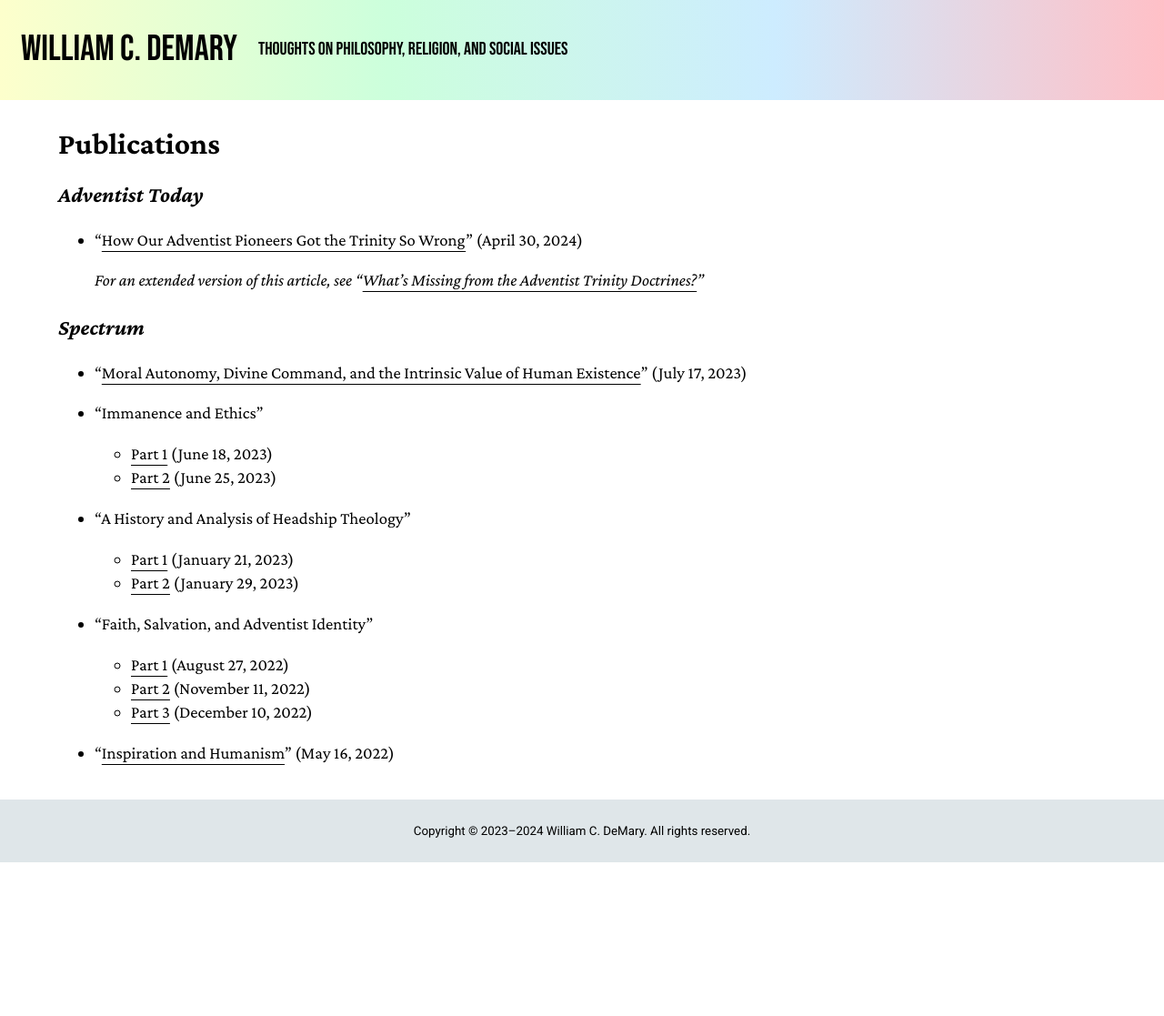
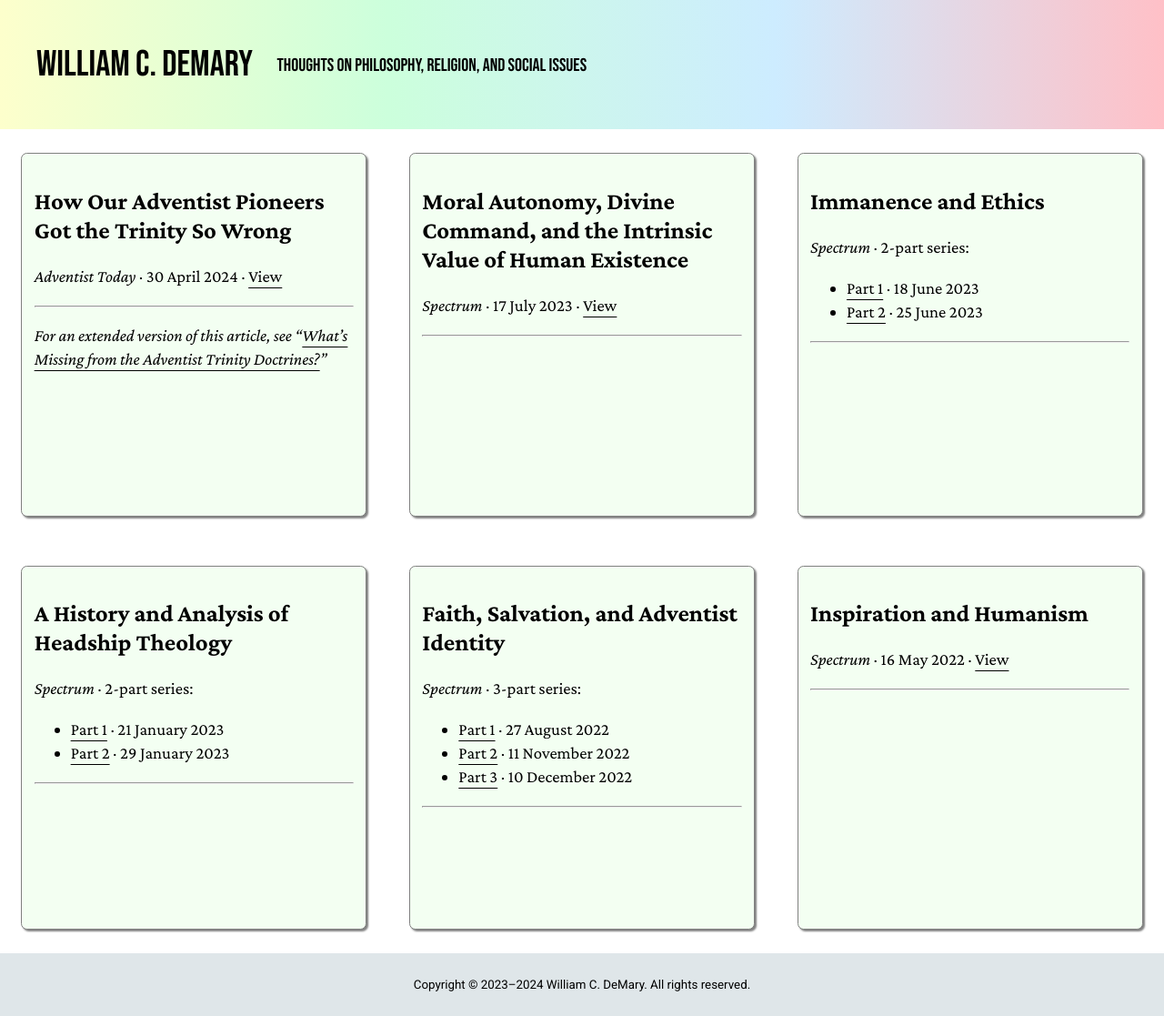
Before and after one commit to wcdemary/wcdemary.github.io, a Jekyll site: the page built from index.md, in a window 1280 px wide. Shown: the whole page at 91% size. Built offline with Jekyll 4.4.1, drawn with Linux system fonts in a browser that asks for light colours; before the commit the page ends 948 px from its top, so only the background shows below that.

Commit message:
Added articles collection; improved responsive design

```diff
--- a/_config.yml
+++ b/_config.yml
@@ -30,3 +30,6 @@ url: "" # the base hostname & protocol for your site, e.g. http://example.com
 theme: minima
 plugins:
   - jekyll-feed
+
+collections:
+  - articles
--- a/_layouts/home.html
+++ b/_layouts/home.html
@@ -9,26 +9,37 @@
 
 <body>
     <header>
-        <table>
-            <tbody>
-                <tr>
-                    <td><h1><a href="/">William C. DeMary</a></h1></td>
-                    <td><p>Thoughts on philosophy, religion, and social issues</p></td>
-                </tr>
-            </tbody>
-        </table>
-        <hr>
+        <div class="col-12">
+            <h1><a href="/">William C. DeMary</a></h1>
+            <p>Thoughts on philosophy, religion, and social issues</p>
+        </div>
     </header>
 
     <main>
-        <h1>Publications</h1>
+        {% for article in site.articles reversed %}
+        <div class="col-4">
+            <div>
+                <h2><a href="{{ article.parts[0].url }}">{{ article.title }}</a></h2>
+                {% if article.parts.size == 1 %}
+                    <p><em>{{ article.journal }}</em> &middot; {{ article.parts[0].date | date_to_long_string }} &middot; <a href="{{ article.parts[0].url }}">View</a></p>
+                {% else %}
+                    <p><em>{{ article.journal }}</em> &middot; {{ article.parts.size }}-part series:</p>
+                    <ul>
+                        {% for part in article.parts %}
+                        <li><a href="{{ part.url }}">Part {{ forloop.index }}</a> &middot; {{ part.date | date_to_long_string }}</li>
+                        {% endfor %}
+                    </ul>
+                {% endif %}
+                <hr/>
+                <p>{{ article.content | markdownify }}</p>
+            </div>
+        </div>
+        {% endfor %}
         {{ content }}
     </main>
 
     <footer>
-        <div class="copyright">
-            <p>Copyright &copy; 2023&ndash;{{ site.time | date: '%Y' }} William C. DeMary. All rights reserved.</p>
-        </div>
+        <p>Copyright &copy; 2023&ndash;{{ site.time | date: '%Y' }} William C. DeMary. All rights reserved.</p>
     </footer>
 </body>
 
--- a/css/wcdemary.sass
+++ b/css/wcdemary.sass
@@ -2,6 +2,13 @@
 ---
 
 @import url('https://fonts.googleapis.com/css2?family=Bebas+Neue&family=Crimson+Pro:ital,wght@0,400;0,700;1,400;1,700&family=Roboto:ital,wght@0,400;0,700;1,400;1,700&display=swap')
+
+*
+    box-sizing: border-box
+
+[class*='col-']
+    float: left
+    padding: 15pt
 
 html, body
     margin: 0 0 0 0
@@ -14,62 +21,33 @@ body
     min-height: 100vh
     min-height: 100svh
 
+header::after, article:after, footer::after
+    content: ''
+    clear: both
+    display: table
+
 header
     background-image: linear-gradient(to right, #fdffcc, #ccffdc, #cdecff, #ffc0c7)
 
-    table
+    h1, p
+        float: left
+        font-family: 'Bebas Neue', sans-serif
+        font-weight: normal
         margin-left: 15pt
-        float: left
 
-        td
-            vertical-align: middle
-            padding-right: 15pt
+        a
+            color: black
+            text-decoration: none
 
-            h1
-                font-family: 'Bebas Neue', sans-serif
-                font-weight: normal
+        a:hover
+            text-decoration: underline
+            text-underline-offset: 0.3em
 
-                a
-                    color: black
-                    text-decoration: none
+    p
+        margin-top: 30pt
+        margin-left: 20pt
 
-                a:hover
-                    text-decoration: underline
-                    text-underline-offset: 0.3em
-
-            p
-                font-family: 'Bebas Neue', sans-serif
-                font-weight: normal
-
-    nav
-        margin-top: 22pt
-        float: right
-
-        ul
-            list-style-type: none
-
-            li
-                float: left
-                padding-right: 10pt
-
-                p
-                    font-family: 'Roboto', sans-serif
-                    font-weight: normal
-
-    hr
-        clear: both
-        border-color: rgba(0, 0, 0, 0)
-        margin-bottom: 0
-
-main, article
-    clear: both
-
-    margin-left: 5%
-    margin-right: 5%
-    margin-bottom: 15pt
-    padding-top: 5pt
-    width: 90%
-
+article, main
     font-family: Crimson Pro, serif
     font-weight: normal
 
@@ -79,6 +57,7 @@ main, article
 
     h2
         font-weight: bold
+        line-height: 1.2em
 
     h3
         font-weight: bold
@@ -106,8 +85,17 @@ main, article
         text-decoration: underline
         text-underline-offset: 0.3em
 
+main
+    div.col-4
+        div
+            margin: 5pt 2.5pt 5pt 2.5pt
+            padding: 10pt 10pt 10pt 10pt
+            background: #F3FFF2
+            border: 1pt solid grey
+            box-shadow: 2px 2px 2px grey
+            border-radius: 5pt
+
 footer
-    clear: both
     margin-top: auto
     padding: 10pt 20pt 10pt 20pt
     background-color: #dfe6e9
@@ -115,7 +103,11 @@ footer
     p
         text-align: center
 
-@media screen and (min-width: 1001px)
+@media screen and (min-width: 1000px)
+    @for $i from 1 through 12
+        .col-#{$i}
+            width: #{$i * (100/12) + "%"}
+
     header
         h1
             font-size: 30pt
@@ -141,10 +133,23 @@ footer
         p
             font-size: 14pt
 
+    main
+        div.col-4
+            div
+                min-height: 300pt
+                max-height: 300pt
+                overflow-y: auto
+                scrollbar-color: grey
+                scrollbar-width: thin
+
     footer p
         font-size: 10pt
 
 @media screen and (max-width: 1000px)
+    @for $i from 1 through 12
+        .col-#{$i}
+            width: 100%
+
     header
         h1
             font-size: 5vh
```
Also changed, not shown: _articles/01-humanism.md (added, +7 -0 lines), _articles/02-adventist-identity.md (added, +11 -0 lines), _articles/03-headship-theology.md (added, +9 -0 lines), _articles/04-immanence-ethics.md (added, +9 -0 lines), _articles/05-moral-autonomy.md (added, +7 -0 lines), _articles/06-trinitarianism.md (added, +9 -0 lines), _layouts/page.html (+7 -12 lines), _layouts/post.html (+13 -15 lines), index.md (+0 -28 lines), publications.md (deleted, +0 -16 lines).
